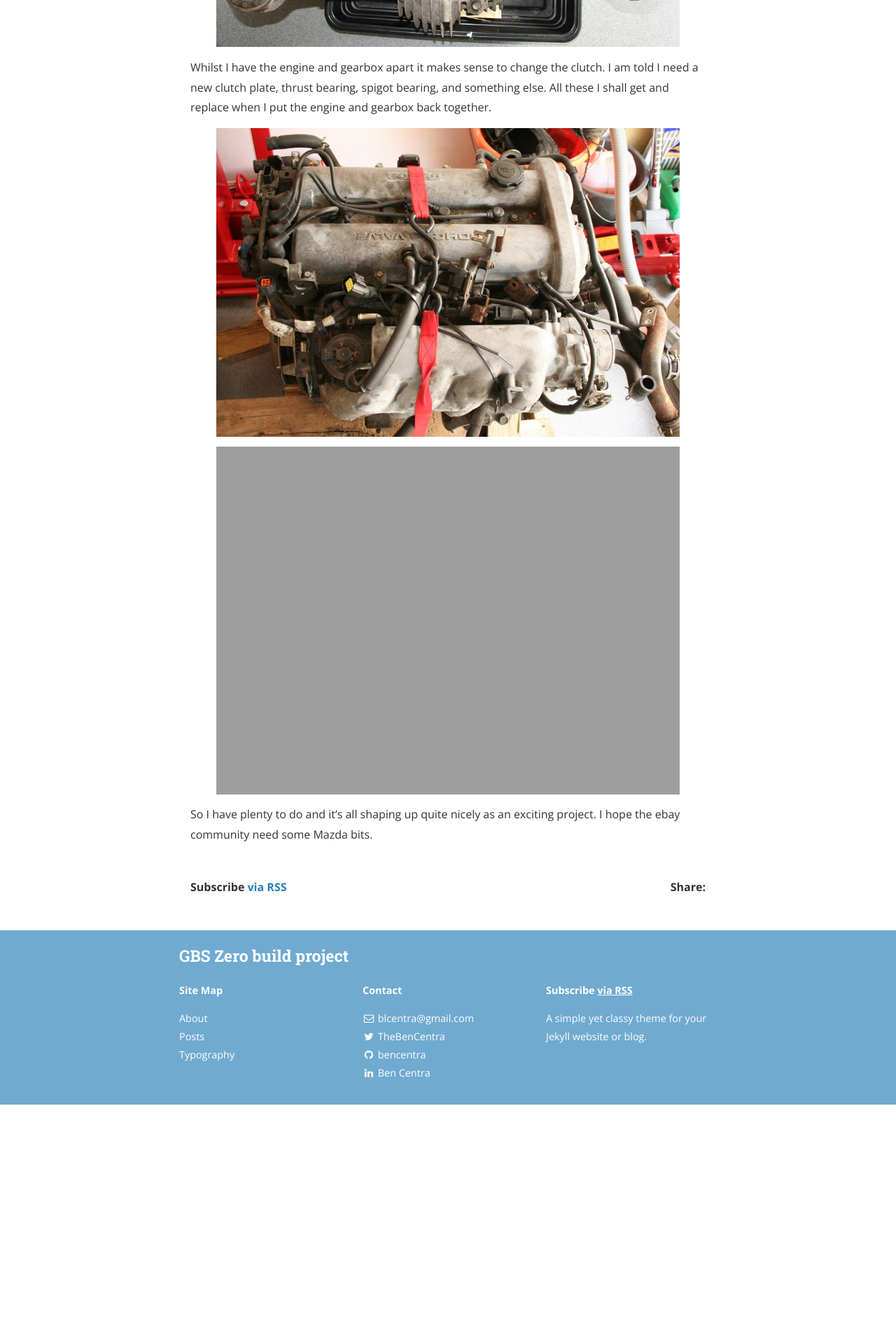
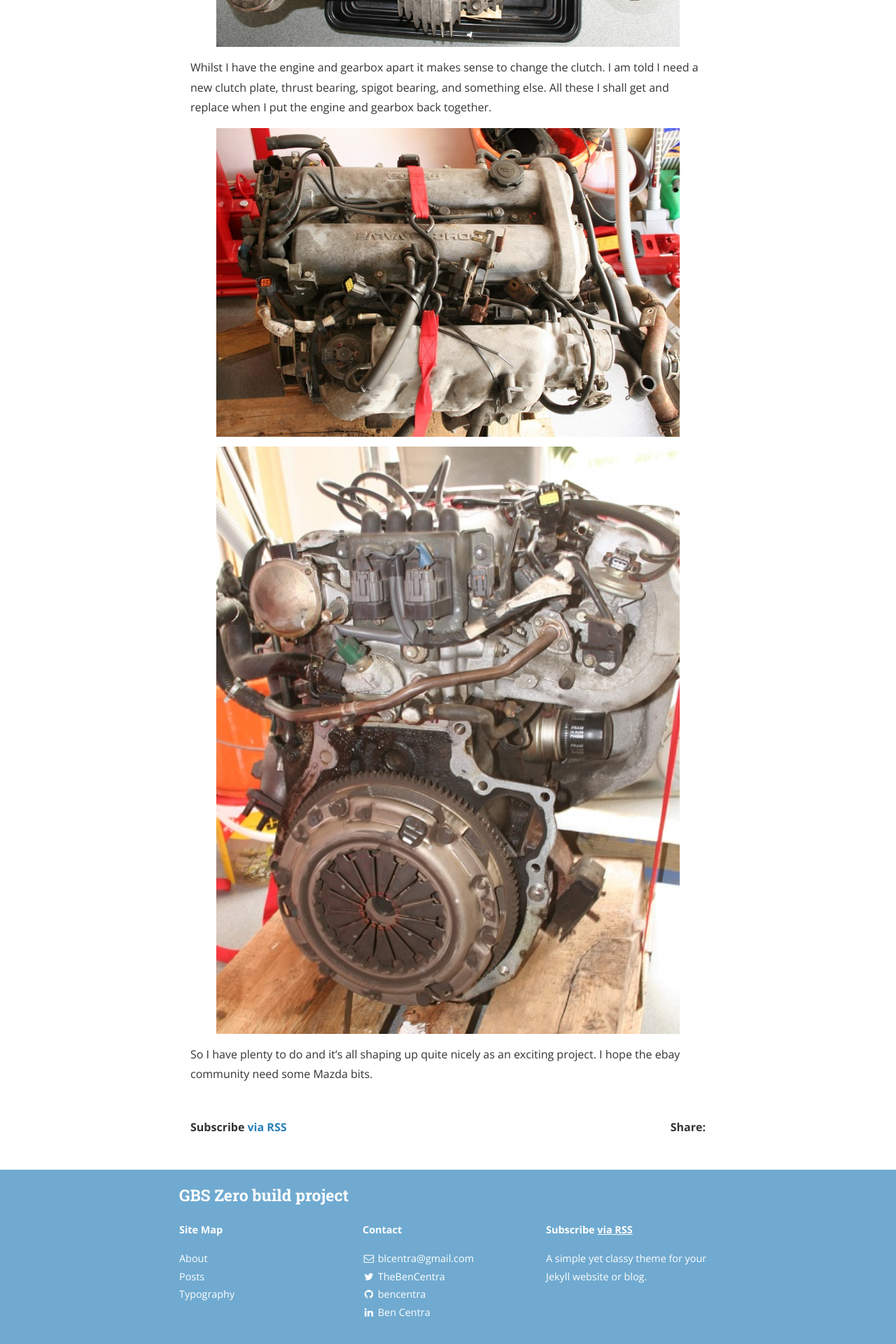
Before and after one commit to jonpage23/zero2, a Jekyll site: the page built from _posts/2013-05-12-end-of-the-beginning.md, in a window 1280 px wide. Shown: the part 4386-6306 px from the top of the page at 70% size. Built offline with Jekyll 4.4.1, drawn with Linux system fonts in a browser that asks for light colours; nearby versions of some CDN libraries; our own code applies the rules of GitHub Pages for plain Markdown files; before the commit the page ends 5964 px from its top, so only the background shows below that.

Commit message:
end of the beginning image engine 3

```diff
--- a/_posts/2013-05-12-end-of-the-beginning.md
+++ b/_posts/2013-05-12-end-of-the-beginning.md
@@ -39,6 +39,6 @@ Whilst I have the engine and gearbox apart it makes sense to change the clutch.
 
 ![MX-5 Engine]({{ site.url }}{{ site.baseurl }}/images/engine1.jpg)
 
-![MX-5 Engine]({{ site.url }}{{ site.baseurl }}/images/engine2.jpg)
+![MX-5 Engine]({{ site.url }}{{ site.baseurl }}/images/engine3.jpg)
 
 So I have plenty to do and it’s all shaping up quite nicely as an exciting project. I hope the ebay community need some Mazda bits.
```
